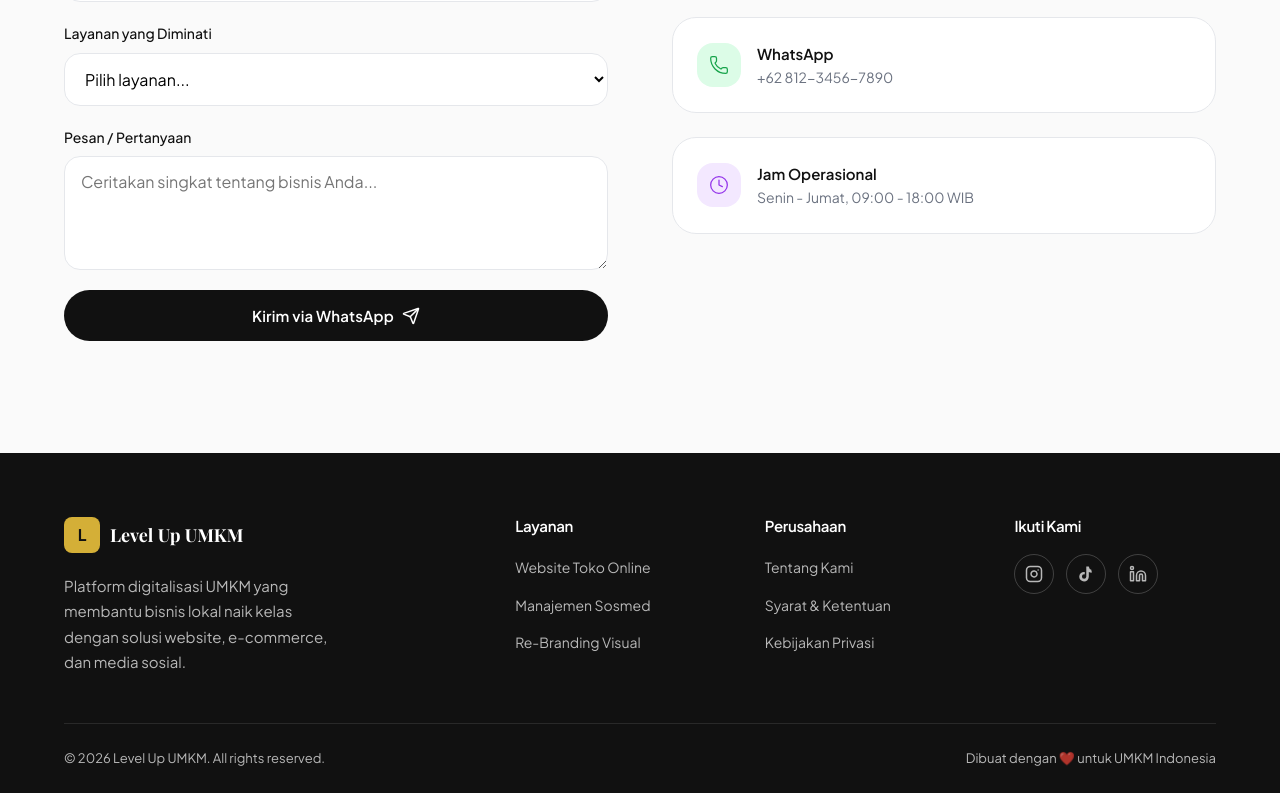
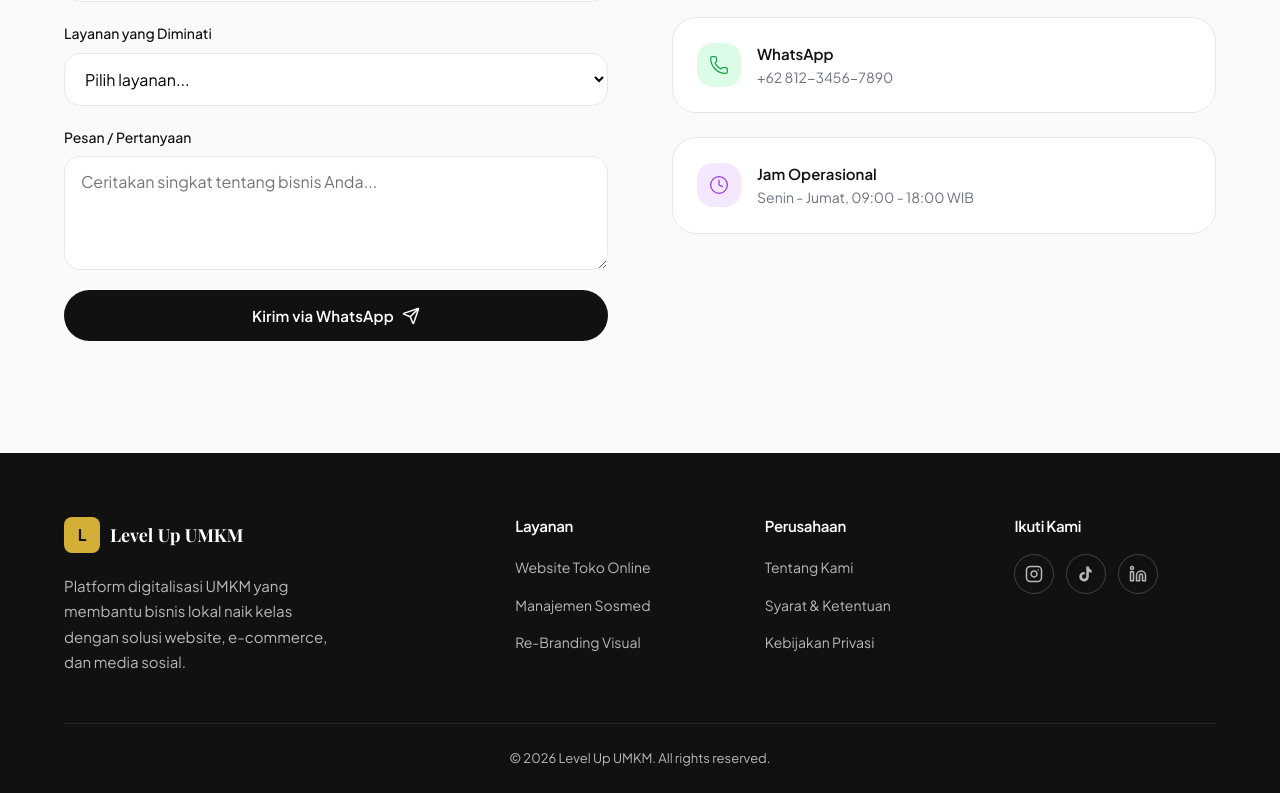
Before and after one commit to lunaraltis/levelup-umkm, a Next.js app: page / in a window 1280 px wide. Shown: the part 8045-8838 px from the top of the page. Built offline with nearby package versions, Linux system fonts and the light colour scheme; no server answers.

Commit message:
style: hapus watermark dan rata tengah footer

```diff
--- a/src/components/Footer.tsx
+++ b/src/components/Footer.tsx
@@ -73,9 +73,8 @@ export default function Footer() {
         </div>
 
         {/* Bottom bar */}
-        <div style={{ borderTop: '1px solid rgba(255,255,255,0.1)', padding: '1.5rem 0', display: 'flex', justifyContent: 'space-between', alignItems: 'center', flexWrap: 'wrap', gap: '1rem' }}>
+        <div style={{ borderTop: '1px solid rgba(255,255,255,0.1)', padding: '1.5rem 0', display: 'flex', justifyContent: 'center', alignItems: 'center' }}>
           <p style={{ margin: 0, fontSize: '0.8125rem' }}>© 2026 Level Up UMKM. All rights reserved.</p>
-          <p style={{ margin: 0, fontSize: '0.8125rem' }}>Dibuat dengan ❤️ untuk UMKM Indonesia</p>
         </div>
       </div>
 
```
